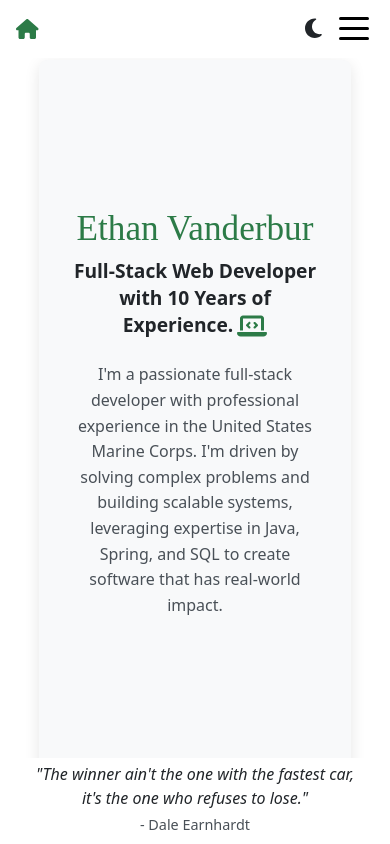
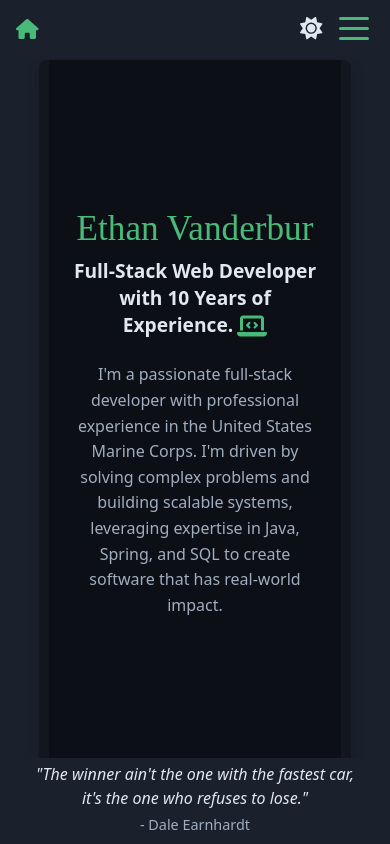
Before and after one commit to ethan5191/portfolio_v2, a Next.js app: page / in a window 390 px wide. Shown: the top 844 px of the page. Built offline with nearby package versions, Linux system fonts and the light colour scheme.

Commit message:
Updated styles for dark mode a little. Set dark mode as the default. Fixed issue with font awesome image loading in as a really big image at first load

```diff
--- a/app/components/header/Header.tsx
+++ b/app/components/header/Header.tsx
@@ -1,8 +1,24 @@
+'use client';
+
 import styles from "./header.module.css";
-import React, {useEffect} from "react";
+import React, {useEffect, useState} from "react";
 
-import { FontAwesomeIcon } from '@fortawesome/react-fontawesome';
-import { faHome, faSun, faMoon } from '@fortawesome/free-solid-svg-icons';
+import {FontAwesomeIcon} from '@fortawesome/react-fontawesome';
+import {faHome, faMoon, faSun} from '@fortawesome/free-solid-svg-icons';
+
+type Theme = 'light' | 'dark';
+
+interface ThemeContextType {
+    theme: Theme;
+    toggleTheme: () => void;
+}
+
+let currentTheme: Theme = 'light';
+const mockToggleTheme = () => {
+    currentTheme = currentTheme === 'light' ? 'dark' : 'light';
+    document.body.classList.toggle('dark-mode', currentTheme === 'dark');
+    console.log("Theme toggled to:", currentTheme);
+};
 
 export default function Header() {
 
@@ -30,11 +46,31 @@ export default function Header() {
         }
     }, [styles.hamburgerIcon]);
 
+    const [theme, setTheme] = useState<Theme>('dark');
+    useEffect(() => {
+        document.body.classList.toggle('dark-mode', theme === 'dark');
+        const savedTheme = localStorage.getItem('theme') as Theme;
+        if (savedTheme) {
+            setTheme(savedTheme);
+            document.body.classList.toggle('dark-mode', savedTheme === 'dark');
+        } else {
+            document.body.classList.add('dark-mode');
+        }
+    }, []);
+    const toggleTheme = () => {
+        setTheme(prevTheme => {
+            const newTheme = prevTheme === 'light' ? 'dark' : 'light';
+            document.body.classList.toggle('dark-mode', newTheme === 'dark');
+            localStorage.setItem('theme', newTheme);
+            return newTheme;
+        });
+    };
+
     return (<>
             <header className={styles.pageHeader}>
                 <div className={styles.headerLeft}>
                     <a href="#home" className={styles.homeLink}>
-                        <FontAwesomeIcon icon={faHome} className={styles.homeIcon} />
+                        <FontAwesomeIcon icon={faHome} className={styles.homeIcon}/>
                     </a>
                 </div>
                 <div className={styles.headerMiddle}>
@@ -46,10 +82,13 @@ export default function Header() {
                     <a href="#contact">CONTACT</a>
                 </div>
                 <div className={styles.headerRight}>
-                    <div className={styles.toggleThemeButton}>
-                        {/*<FontAwesomeIcon icon={theme === 'light' ? faMoon : faSun} />*/}
-                        <FontAwesomeIcon icon={faMoon} />
-                    </div>
+                    <button
+                        className={styles.toggleThemeButton}
+                        onClick={toggleTheme}
+                        aria-label={`Switch to ${theme === 'light' ? 'dark' : 'light'} mode`}
+                    >
+                        <FontAwesomeIcon icon={theme === 'light' ? faMoon : faSun}/>
+                    </button>
                     <button className={styles.hamburgerIcon} aria-label="Toggle navigation">
                         <span className={styles.hamburgerLine}></span>
                         <span className={styles.hamburgerLine}></span>
--- a/app/components/header/header.module.css
+++ b/app/components/header/header.module.css
@@ -123,7 +123,7 @@ body.dark-mode .toggleThemeButton:hover {
         height: 3px;
         border-radius: 3px;
         transition: all 0.3s ease;
-        background-color: black;
+        background-color: var(--color-background-hamburger-line);
     }
 
     .pageHeader {
@@ -178,12 +178,12 @@ body.dark-mode .toggleThemeButton:hover {
         border: 1px solid transparent;
         border-radius: 4px;
         transition: color 0.3s ease, border-color 0.3s ease;
-        color: var(--color-text-subtle);
+        color: var(--color-text-mobile-nav);
     }
 
     .mobileNavPanel a:hover,
     .mobileNavPanel a:active {
-        border-color: var(--color-text-subtle);
+        border-color: var(--color-border-mobile-nav);
     }
 
 }
--- a/app/layout.tsx
+++ b/app/layout.tsx
@@ -4,11 +4,16 @@
 import {Geist, Geist_Mono} from "next/font/google";
 import {Analytics} from "@vercel/analytics/next"
 import "./globals.css";
-import React, {useEffect} from 'react';
+import React from 'react';
 import ScrollIndicator from "@/app/components/scroll/ScrollIndicator";
 import './variables.css';
 import Header from "@/app/components/header/Header";
 import Footer from "@/app/components/footer/Footer";
+
+import '@fortawesome/fontawesome-svg-core/styles.css';
+import {config} from '@fortawesome/fontawesome-svg-core';
+
+config.autoAddCss = false;
 
 const geistSans = Geist({
     variable: "--font-geist-sans",
@@ -39,7 +44,7 @@ export default function RootLayout({
                 referrerPolicy="no-referrer"
             />
         </head>
-        <body className={`${geistSans.variable} ${geistMono.variable} antialiased`}>
+        <body className={`${geistSans.variable} ${geistMono.variable} antialiased dark-mode`}>
         <Header/>
         <main>
             {children}
--- a/app/variables.css
+++ b/app/variables.css
@@ -33,7 +33,10 @@
     --header-height: 60px;
     --footer-height: 50px;
 
-    --color-background-mobile-nav: rgba(44, 123, 71, .90);
+    --color-background-hamburger-line: #2C7B47;
+    --color-background-mobile-nav: rgba(72, 187, 120, .90);
+    --color-text-mobile-nav: #212529;
+    --color-border-mobile-nav: #212529;
 }
 
 body.dark-mode {
@@ -46,5 +49,8 @@ body.dark-mode {
     --color-border-default: #4A5568;
     --color-background-secondary: #2D3748;
     --color-background-secondary: rgba(0, 0, 0, 0.3);
-    --color-background-mobile-nav: rgba(72, 187, 120, .90);
+    --color-background-hamburger-line: #48BB78;
+    --color-background-mobile-nav: rgba(44, 123, 71, .90);
+    --color-text-mobile-nav: #C0C0C0;
+    --color-border-mobile-nav: #C0C0C0;
 }
```
